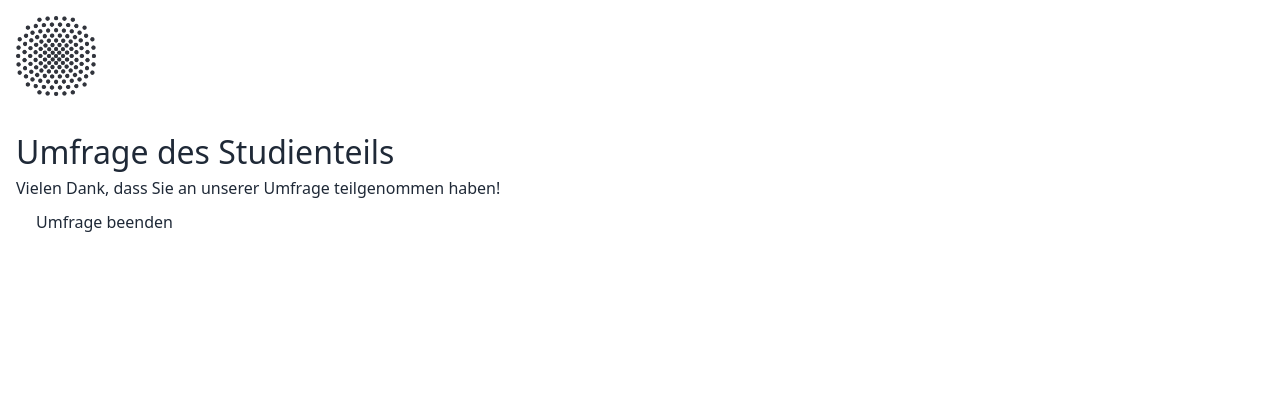
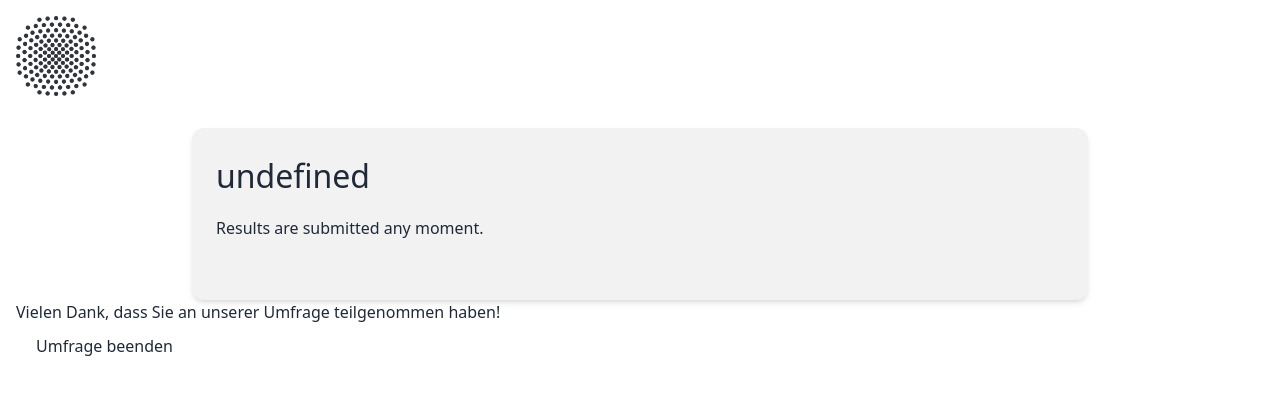
Before and after one commit to Ronjar/gender-st-frontend, a SvelteKit app: page /submission in a window 1280 px wide. Shown: the top 394 px of the page. Built offline with nearby package versions, Linux system fonts and the light colour scheme; no server answers.

Commit message:
Submission page updated

```diff
--- a/src/routes/submission/+page.svelte
+++ b/src/routes/submission/+page.svelte
@@ -1,11 +1,15 @@
 <script lang="ts">
   import { onMount } from "svelte";
-  import { pretestAnswers, questions, posttestAnswers } from "../../store";
+  import { pretestAnswers, questions, posttestAnswers, round as waRound} from "../../store";
   import { get } from "svelte/store";
   import { goto } from "$app/navigation";
 
   let loading = false;
   let apiResponse: string;
+  let round: number;
+  waRound.subscribe((value) => {
+        round = value;
+    });
 
   onMount(async () => {
     const pretest = get(pretestAnswers);
@@ -37,6 +41,14 @@
     }
   });
 
+  function getTitle(){
+    if(round < 3){
+      return "End of study part " + round
+    } else {
+      "End of study"
+    }
+  }
+
   const finishSurvey = async () => {
     if (apiResponse == "finished") {
     } else {
@@ -51,8 +63,17 @@
   };
 </script>
 
+<div class="p-6 max-w-4xl mx-auto bg-base-200 rounded-xl shadow-md space-y-4">
+  <h1>{getTitle()}</h1>
+  <p>Results are submitted any moment.</p>
+  <button
+    class="button {loading ? 'loading' : ''}"
+    on:click={finishSurvey}
+    disabled={loading}
+  >
+</div>
+
 <div>
-  <h1>Umfrage des Studienteils</h1>
   <p>Vielen Dank, dass Sie an unserer Umfrage teilgenommen haben!</p>
   <button
     class="button {loading ? 'loading' : ''}"
```
